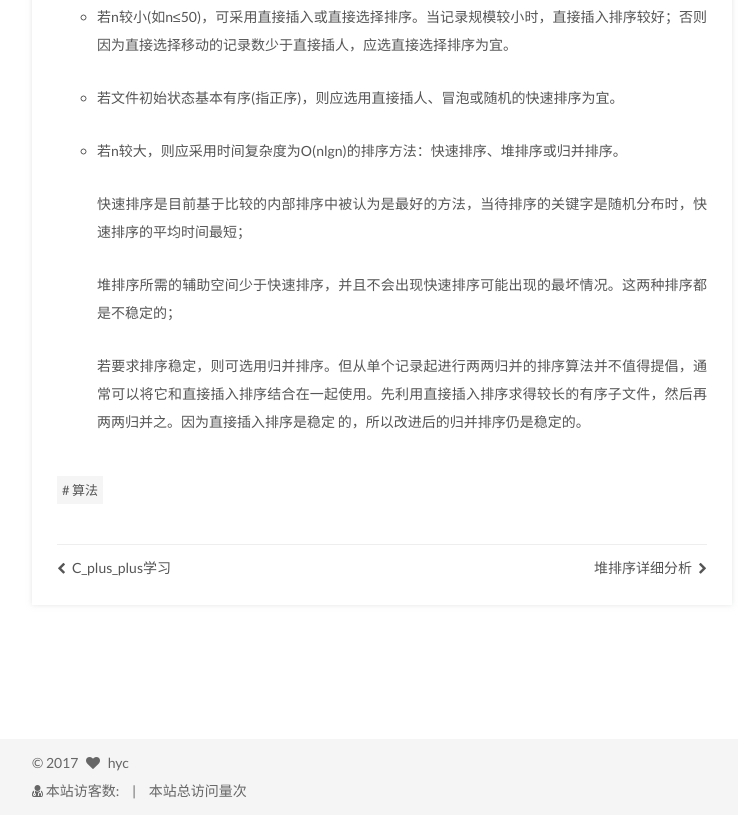
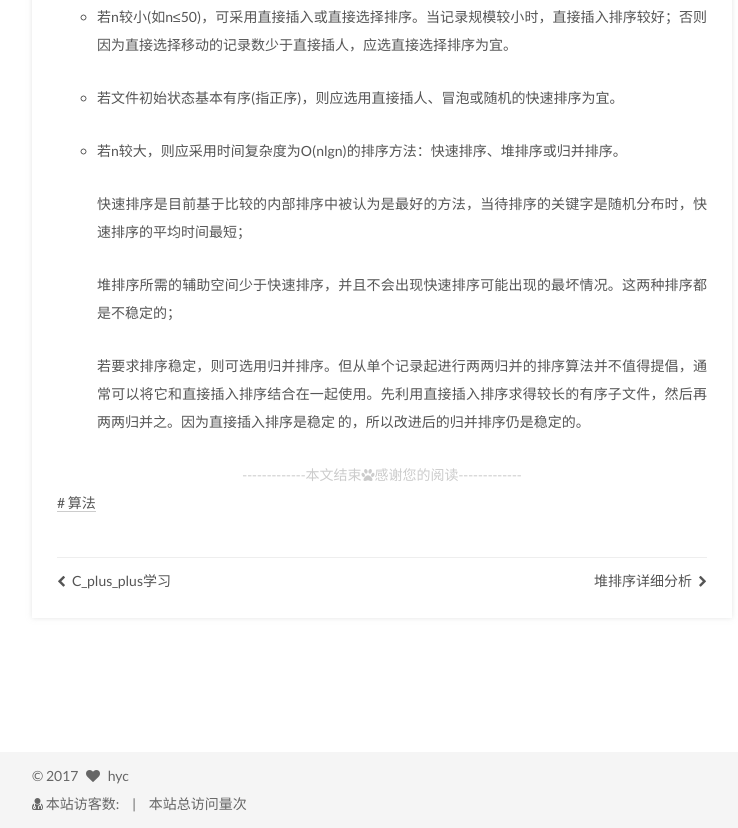
Before and after one commit to hy-chao/hy-chao.github.io, a plain HTML site: page 2017/05/31/排序算法学习/index.html in a window 1280 px wide. Shown: the part 8935-9763 px from the top of the page, without its empty margins (98-836 px from the left). Drawn offline with Linux system fonts and the light colour scheme; some packages are replaced by stand-ins of ours; a script that the page names is missing.

Commit message:
Site updated: 2017-06-23 22:04:12

```diff
--- a/2017/05/31/排序算法学习/index.html
+++ b/2017/05/31/排序算法学习/index.html
@@ -512,9 +512,19 @@
 
     </div>
 
+    <div>
+
+         <div>
+
+        <div style="text-align:center;color: #ccc;font-size:14px;">-------------本文结束<i class="fa fa-paw"></i>感谢您的阅读-------------</div>
+
+</div>
+
+    </div>
+
     <footer class="post-footer">
 
-        <div class="post-tags">
+        <div clas="post-tags">
 
             <a href="/tags/算法/" rel="tag"># 算法</a>
 
--- a/css/main.css
+++ b/css/main.css
@@ -1779,7 +1779,7 @@ img:hover {
   width: 4px;
   height: 4px;
   border-radius: 50%;
-  background: #28d6a6;
+  background: #ff6c1b;
 }
 .links-of-blogroll {
   font-size: 13px;
```
Also changed, not shown: 2017/04/02/hello-world/index.html (+10 -0 lines), 2017/04/12/C-plus-plus学习/index.html (+11 -1 lines), 2017/06/22/堆排序详细分析/index.html (+11 -1 lines), index.html (+16 -0 lines).
